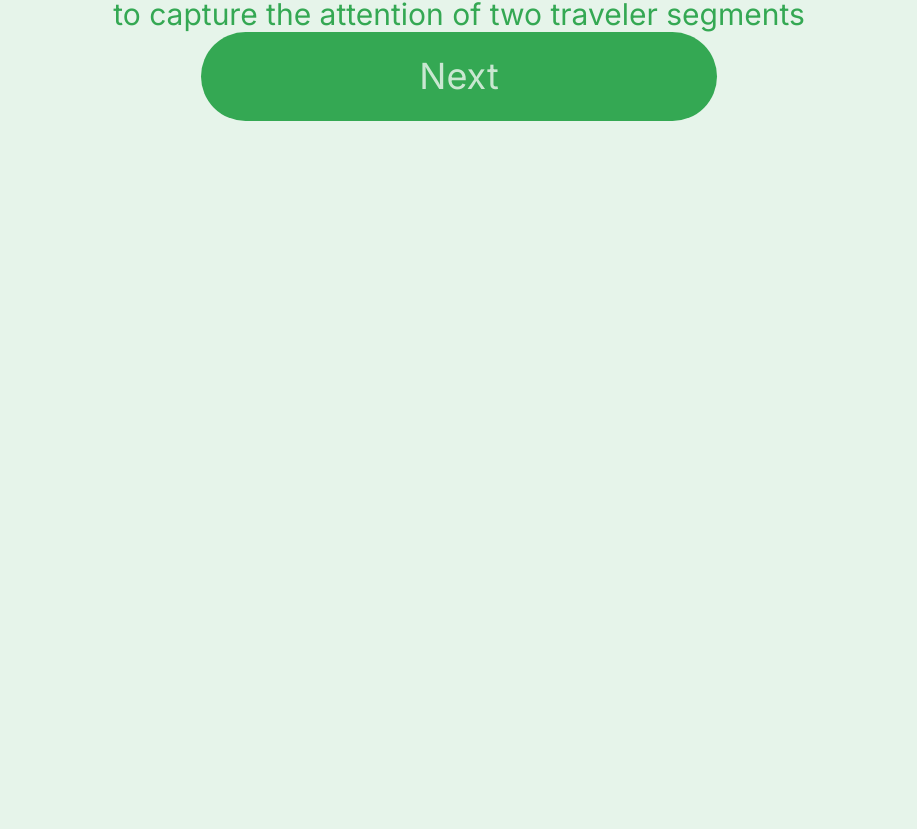
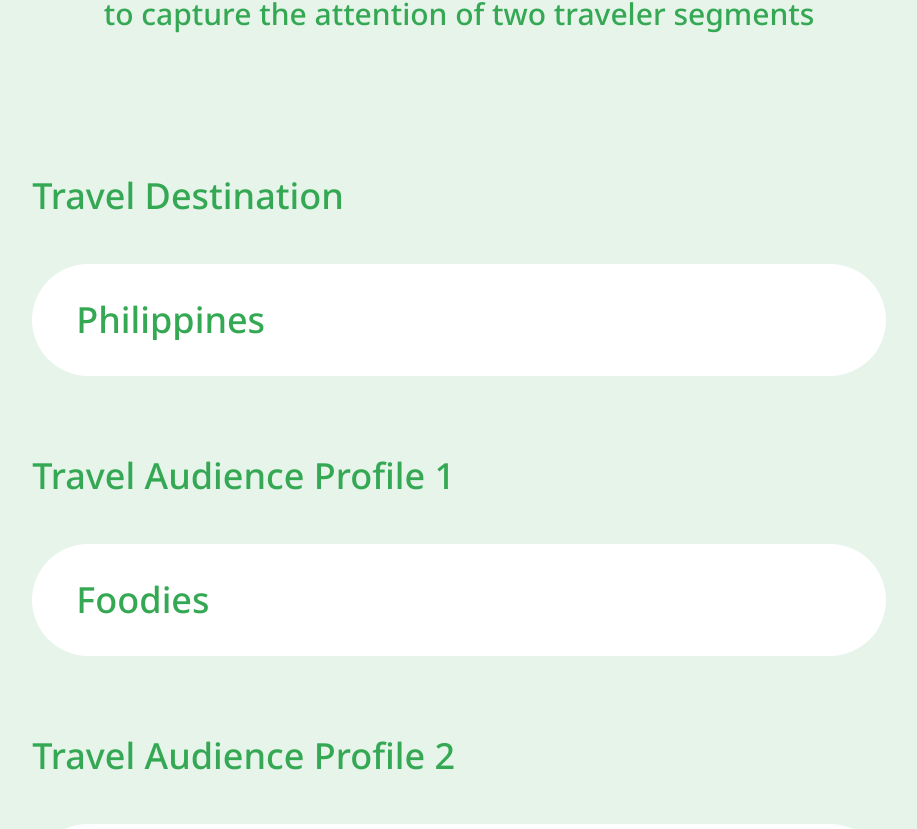
Before and after one commit to Marshall-Hao/generative-ai, a Next.js app: page /pages/query in a window 1280 px wide. Shown: the part 562-1391 px from the top of the page, without its empty margins (181-1098 px from the left). Before the commit the page ends 859 px from the top, so only its background shows below. Built offline with nearby package versions, Linux system fonts and the light colour scheme.

Commit message:
fix: fix btn, dropdown, font, title

```diff
--- a/app/globals.css
+++ b/app/globals.css
@@ -3,11 +3,11 @@
 @tailwind utilities;
 
 @layer utilities {
-  .box::before{
-    @apply content-[''] absolute bg-[conic-gradient(#0D652D_150deg,transparent_80deg)] w-[650px] h-[99px] rounded-full animate-fullSpin
+  .box::before {
+    @apply absolute h-[99px] w-[650px] animate-fullSpin rounded-full bg-[conic-gradient(#0D652D_150deg,transparent_80deg)] content-[''];
   }
-  .box::after{
-    @apply content-['Next'] text-white w-[94%] h-[94%] bg-[#C3E6CB] absolute top-[3%] left-[3%] flex justify-center items-center tracking-[2px] text-4xl rounded-full tracking-[2px]
+  .box::after {
+    @apply absolute left-[3%] top-[3%] flex h-[94%] w-[94%] items-center justify-center rounded-full bg-[#C3E6CB] text-4xl tracking-[2px] tracking-[2px] text-white content-['Next'];
   }
 }
 
@@ -34,3 +34,18 @@
     )
     rgb(var(--background-start-rgb)); */
 }
+
+.rect-animation {
+  stroke-dasharray: 10 200;
+  stroke-dashoffset: -220;
+  animation: rect 5s linear infinite;
+}
+
+@keyframes rect {
+  from {
+    stroke-dasharray: 0 1300;
+  }
+  to {
+    stroke-dasharray: 1300 0;
+  }
+}
--- a/app/layout.tsx
+++ b/app/layout.tsx
@@ -1,8 +1,11 @@
 import './globals.css';
-import { Inter } from 'next/font/google';
+import { Noto_Sans } from 'next/font/google';
 import Script from 'next/script';
 
-const inter = Inter({ subsets: ['latin'] });
+const inter = Noto_Sans({
+  subsets: ['latin'],
+  weight: ['300', '500', '600', '700'],
+});
 
 export const metadata = {
   title: 'Generative AI',
@@ -16,7 +19,7 @@
 }) {
   return (
     <html lang="en">
-      <Script src="//at.alicdn.com/t/c/font_4094881_mhqh7hw4t7m.js"></Script>
+      <Script src="//at.alicdn.com/t/c/font_4094881_x3hwqppuud.js"></Script>
       <body
         className={`${inter.className} min-h-screen overflow-hidden bg-ggreen-xlight`}>
         {children}
--- a/app/page.tsx
+++ b/app/page.tsx
@@ -20,10 +20,10 @@
       <MotionDiv mode="down" delay={0.4}>
         <section className="mb-[92px] mt-40 text-center">
           <h3 className="text-[65px]">Welcome to</h3>
-          <h1 className="mx-auto mb-[92px] mt-8	max-w-3xl text-[108px] leading-tight">
-            Generative AI for Advertisers
+          <h1 className="mx-auto mb-[92px] mt-8	block  px-11 text-[98px] leading-tight">
+            Custom Generative AI for a Travel Advertiser
           </h1>
-          <p className="max-w-3xl text-[40px]">Where can we take you today?</p>
+          <p className=" text-[40px]">Where can we take you today?</p>
         </section>
       </MotionDiv>
 
@@ -39,7 +39,8 @@
       <MotionDiv mode="up" delay={0.4}>
         <div className="mb-9 mt-[100px] text-center">
           <p className="max-w-3xl text-3xl">
-            Not an official Google product. <br /> For demonstration purpose only.
+            Not an official Google product. <br /> For demonstration purpose
+            only.
           </p>
         </div>
       </MotionDiv>
--- a/app/pages/query/page.tsx
+++ b/app/pages/query/page.tsx
@@ -21,6 +21,30 @@
         </p>
       </MotionDiv>
 
+      <MotionDiv
+        classNames="mb-[200px] mt-36	flex w-8/12 flex-col	gap-y-20"
+        mode="down"
+        delay={0.4}>
+        <Select
+          options={['Philippines', 'Singapore', 'Vietnam']}
+          title="Travel Destination"></Select>
+        <Select
+          options={[
+            'Foodies',
+            'Adventure Seekers',
+            'Relaxation Lovers',
+            'Nature Goers',
+          ]}
+          title="Travel Audience Profile 1"></Select>
+        <Select
+          options={[
+            'Foodies',
+            'Adventure Seekers',
+            'Relaxation Lovers',
+            'Nature Goers',
+          ]}
+          title="Travel Audience Profile 2"></Select>
+      </MotionDiv>
       <MotionDiv mode="down" delay={0.5} classNames="justify-self-end mt-auto">
         <Link href="/pages/results">
           <Button
@@ -31,10 +55,6 @@
           </Button>
         </Link>
       </MotionDiv>
-
-      {/* <Select
-        options={['Philippines', 'Singapore', 'Vietnam']}
-        title="Travel Destination"></Select> */}
     </MotionMain>
   );
 }
--- a/app/pages/video/page.tsx
+++ b/app/pages/video/page.tsx
@@ -23,22 +23,57 @@
       </MotionDiv>
 
       <div className="mb-14 text-center">
-        <p className="text-3xl text-ggreen-normal">Please wait while your video <br /> is being generated...</p>
+        <p className="text-3xl text-ggreen-normal">
+          Please wait while your video <br /> is being generated...
+        </p>
       </div>
-      {/*
-      <MotionDiv mode="down" delay={0.5} classNames="justify-self-end mt-auto">
-        <Link href="/pages/last">
+
+      <Link href="/pages/last">
+        <MotionDiv
+          mode="down"
+          delay={0.5}
+          classNames="justify-self-end mt-auto relative">
+          <svg
+            width="1000"
+            height="220"
+            viewBox="0 0 1000 220"
+            className="absolute -left-2.5 -top-2.5">
+            <rect
+              x="5"
+              y="5"
+              width="525"
+              height="100"
+              rx="50"
+              ry="50"
+              fill="none"
+              stroke="#BBBBBB"
+              stroke-width="12"></rect>
+            <rect
+              x="5"
+              y="5"
+              width="525"
+              height="100"
+              fill="none"
+              stroke="#34A853"
+              rx="50"
+              ry="50"
+              stroke-width="12"
+              className="rect-animation"></rect>
+          </svg>
           <Button
             width={'w-[516px]'}
             bg={'bg-ggreen-light'}
             text={'text-white'}>
             Next
           </Button>
-        </Link>
-      </MotionDiv> */}
-      <Button width={'w-[516px] box relative overflow-hidden'} bg={'bg-ggreen-light'} text={'text-white'}>
+        </MotionDiv>
+      </Link>
+      {/* <Button
+        width={'w-[516px]  relative overflow-hidden'}
+        bg={'bg-ggreen-light'}
+        text={'text-white'}>
         Next
-      </Button>
+      </Button> */}
     </MotionMain>
   );
 }
--- a/components/common/Select/index.tsx
+++ b/components/common/Select/index.tsx
@@ -1,4 +1,12 @@
-import { FC } from 'react';
+'use client';
+import { Fragment, FC, useState } from 'react';
+import { Listbox, Transition } from '@headlessui/react';
+import SvgIcon from '../SvgIcon';
+import {
+  CheckIcon,
+  ChevronUpDownIcon,
+  ChevronDownIcon,
+} from '@heroicons/react/20/solid';
 
 type Des = ['Philippines', 'Singapore', 'Vietnam'];
 type Dud = [
@@ -17,14 +25,41 @@
 };
 
 const Select: FC<TProps> = ({ options, title }) => {
+  const [selected, setSelected] = useState(options[0]);
+
   return (
-    <div className="h-28 w-3/5">
-      <label>{title}</label>
-      <select>
-        {options.map((ele, i) => (
-          <option key={i}>{ele}</option>
-        ))}
-      </select>
+    <div className="w-full">
+      <label className="mb-12 block text-4xl	text-ggreen-normal">{title}</label>
+      <Listbox value={selected} onChange={setSelected}>
+        <div className="relative w-full">
+          <Listbox.Button className="flex w-full cursor-default items-center justify-between rounded-full bg-white px-11 py-9	text-left	text-4xl text-ggreen-normal">
+            <span className="truncate ">{selected}</span>
+            <div className="h-6 w-11">
+              <SvgIcon href="chevronDown" fill="#34A853"></SvgIcon>
+            </div>
+          </Listbox.Button>
+          <Transition
+            as={Fragment}
+            leave="transition ease-in duration-100"
+            leaveFrom="opacity-100"
+            leaveTo="opacity-0">
+            <Listbox.Options className="absolute z-10 ml-11 mt-1 w-[89%] overflow-auto rounded-xl bg-white  text-4xl text-ggreen-normal shadow-lg ring-1 ring-black ring-opacity-5 focus:outline-none">
+              {options.map((ele, i) => (
+                <Listbox.Option
+                  key={i}
+                  value={ele}
+                  className={({ active }) =>
+                    `relative cursor-default select-none px-11 py-8  ${
+                      active ? 'bg-ggreen-light' : ''
+                    }`
+                  }>
+                  {ele}
+                </Listbox.Option>
+              ))}
+            </Listbox.Options>
+          </Transition>
+        </div>
+      </Listbox>
     </div>
   );
 };
--- a/components/common/SvgIcon/index.tsx
+++ b/components/common/SvgIcon/index.tsx
@@ -1,6 +1,6 @@
 import { FC } from 'react';
 
-type SvgName = 'world' | 'location' | 'building';
+type SvgName = 'world' | 'location' | 'building' | 'chevronDown';
 
 type TProps = {
   href: SvgName;
--- a/package.json
+++ b/package.json
@@ -11,6 +11,8 @@
     "lint:ts": "eslint --fix ."
   },
   "dependencies": {
+    "@headlessui/react": "^1.7.14",
+    "@heroicons/react": "^2.0.18",
     "@types/node": "20.2.3",
     "@types/react": "18.2.7",
     "@types/react-dom": "18.2.4",
```
Also changed, not shown: 1 other file (tests, documents, lock files or other folders).
